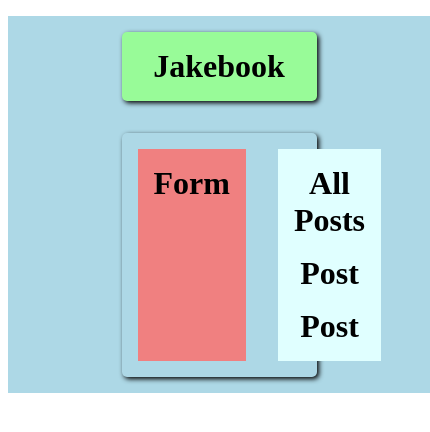
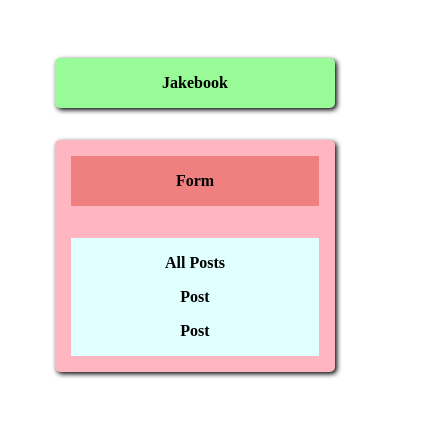
Before and after one commit to Jacob52210/jakebook, a React (Create React App) app in the folder jakebook/: page / in a window 390 px wide. Shown: the top 432 px of the page, 430 px wide, since content can reach past the window. Built offline with nearby package versions, Linux system fonts and the light colour scheme.

Commit message:
basic styling, mobile first, using redux to update state

```diff
--- a/jakebook/package.json
+++ b/jakebook/package.json
@@ -2,12 +2,14 @@
   "name": "jakebook",
   "version": "0.1.0",
   "private": true,
+  "proxy": "http://localhost:5000",
   "dependencies": {
     "@testing-library/jest-dom": "^5.11.9",
     "@testing-library/react": "^11.2.5",
     "@testing-library/user-event": "^12.8.3",
     "react": "^17.0.1",
     "react-dom": "^17.0.1",
+    "react-redux": "^7.2.2",
     "react-scripts": "4.0.3",
     "web-vitals": "^1.1.1"
   },
--- a/jakebook/public/index.html
+++ b/jakebook/public/index.html
@@ -24,6 +24,7 @@
       work correctly both with client-side routing and a non-root public URL.
       Learn how to configure a non-root public URL by running `npm run build`.
     -->
+    <link rel="stylesheet" href="style.css">
     <title>Jakebook</title>
   </head>
   <body>
--- /dev/null
+++ b/jakebook/public/style.css
@@ -0,0 +1,13 @@
+* {
+  text-decoration: none;
+  -webkit-tap-highlight-color: transparent;
+}
+
+body {
+  margin: 0;
+  padding: 0;
+  display: flex;
+  flex-direction: column;
+  justify-content: center;
+  align-items: center;
+}
--- a/jakebook/src/App.js
+++ b/jakebook/src/App.js
@@ -1,11 +1,19 @@
-import React from 'react';
+import React, { useEffect } from 'react';
+import { useDispatch } from 'react-redux';
 import './style.css';
 
+import { getPosts } from './actions/posts';
 //import logo from './images/';
 import Posts from './components/Posts/Posts.js'
 import Form from './components/Form/Form.js'
 
 const App = () => {
+  const dispatch = useDispatch();
+
+  useEffect(() => {
+    dispatch(getPosts);
+  }, [dispatch]);
+
   return (
    <div className="app-container">
      <header>
--- /dev/null
+++ b/jakebook/src/actions/posts.js
@@ -0,0 +1,14 @@
+import * as api from '../api';
+
+// Action Creators
+export const getPosts = () => async (dispatch) => {
+  try {
+    const { data } = await api.fetchPosts();
+
+    dispatch({ type: 'FETCH_ALL', payload: data });
+
+    console.log(data);
+  } catch (error) {
+    console.log(error.message);
+  }
+}
--- /dev/null
+++ b/jakebook/src/api/index.js
@@ -0,0 +1,5 @@
+import axios from 'axios';
+
+const url = 'http://localhost:5000/posts';
+
+export const fetchPosts = () => axios.get(url);
--- a/jakebook/src/components/Posts/Posts.js
+++ b/jakebook/src/components/Posts/Posts.js
@@ -1,7 +1,12 @@
 import React from 'react';
 import Post from './Post/Post.js'
+import { useSelector } from 'react-redux';
 
 const Posts = () => {
+  const posts = useSelector((state) => state.posts);
+
+  console.log(posts);
+
   return (
     <>
       <h1>All Posts</h1>
--- a/jakebook/src/index.js
+++ b/jakebook/src/index.js
@@ -1,6 +1,17 @@
 import React from 'react';
 import ReactDOM from 'react-dom';
+import { Provider } from 'react-redux';
+import { createStore, applyMiddleware, compose } from 'redux';
+import thunk from 'redux-thunk';
+
+import reducers from './reducers'
 
 import App from './App';
 
-ReactDOM.render(<App />, document.getElementById('root'));
+const store = createStore(reducers, compose(applyMiddleware(thunk)));
+
+ReactDOM.render(
+  <Provider store={store}>
+    <App />
+  </Provider>,
+   document.getElementById('root'));
--- /dev/null
+++ b/jakebook/src/reducers/index.js
@@ -0,0 +1,4 @@
+import { combineReducers } from 'redux';
+import posts from './posts'
+
+export default combineReducers({ posts });
--- /dev/null
+++ b/jakebook/src/reducers/posts.js
@@ -0,0 +1,14 @@
+
+export default (posts = [], action) => {
+  switch (action.type) {
+    case 'FETCH_ALL':
+      return action.payload;
+    case 'CREATE':
+      return posts;
+    default:
+      return posts;
+  }
+}
+
+// ESLint is throwing an error, will run to see if it works regardless.
+// Update: App is running in browswer regardless of problem.
--- a/jakebook/src/style.css
+++ b/jakebook/src/style.css
@@ -1,14 +1,13 @@
 
 
 .app-container {
-  margin-top: 1rem;
-  padding: 1rem;
-  width: 100vw;
+  margin: 1rem;
+  padding-top: 5vh;
+  width: 90vw;
   display: flex;
   flex-direction: column;
   align-items: center;
   justify-content: center;
-  background-color: lightblue;
 }
 
 header {
@@ -16,7 +15,7 @@ header {
   flex-direction: center;
   justify-content: center;
   align-items: center;
-  width: 50vw;
+  width: 80%;
   background-color: palegreen;
   border-radius: 5px;
   box-shadow: 2px 2px 5px black;
@@ -26,12 +25,13 @@ header {
   border-radius: 5px;
   text-align: center;
   margin-top: 2rem;
-  width: 50vw;
+  width: 80%;
   height: fit-content;
   display: flex;
-  flex-direction: row;
+  flex-direction: column;
   justify-content: space-between;
   box-shadow: 2px 2px 5px black;
+  background-color: lightpink;
 }
 
 .form-container {
@@ -48,4 +48,5 @@ header {
 
 h1 {
   margin: 1rem;
+  font-size: 1rem;
 }
```
Also changed, not shown: 1 other file (tests, documents, lock files or other folders).
